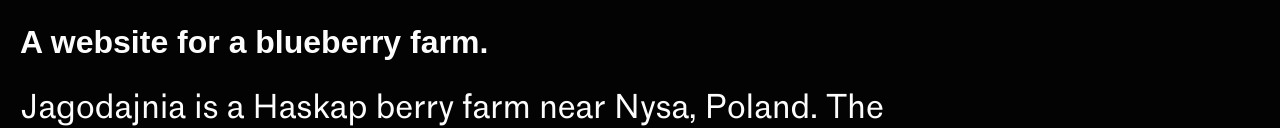
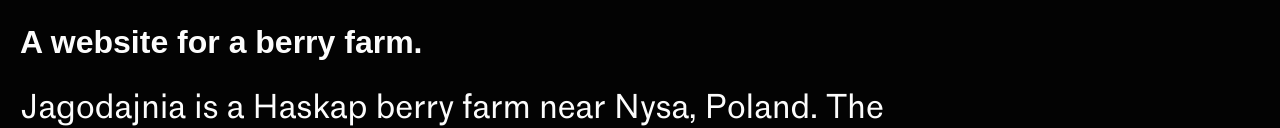
Before and after one commit to jakubziemba/my-portfolio, a Gatsby site: page /projects/jagodajnia in a window 1280 px wide. Shown: the part 196-324 px from the top of the page. Built offline with nearby package versions, Linux system fonts and the light colour scheme; Gatsby itself is replaced by a stand-in of ours; a web font is replaced by a local one.

Commit message:
Fix typo

```diff
--- a/src/data/index.js
+++ b/src/data/index.js
@@ -36,7 +36,7 @@
 ]
 
 export const jagodajniaText = [
-  'A website for a blueberry farm.',
+  'A website for a berry farm.',
   'Jagodajnia is a Haskap berry farm near Nysa, Poland. The client asked for a website with information about the farm, articles, gallery and contact form.',
   'After getting the content from the client, I created a simple website with a bit of animation to make it look alive and playful.',
   'For this project I used React (Gatsby) with Styled Components and Framer Motion. FlexyForm takes care of the backend of the contact form. The website is also connected to Prismic CMS for easier content management.',
```
